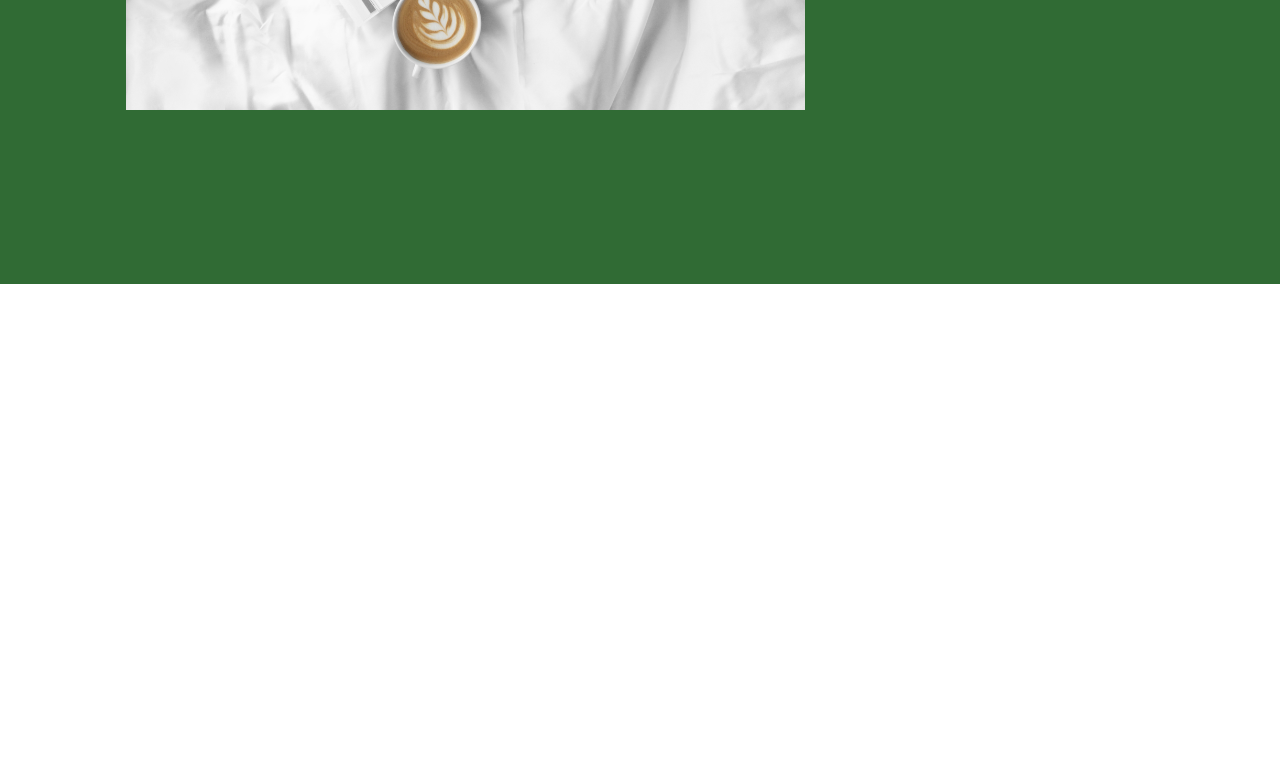
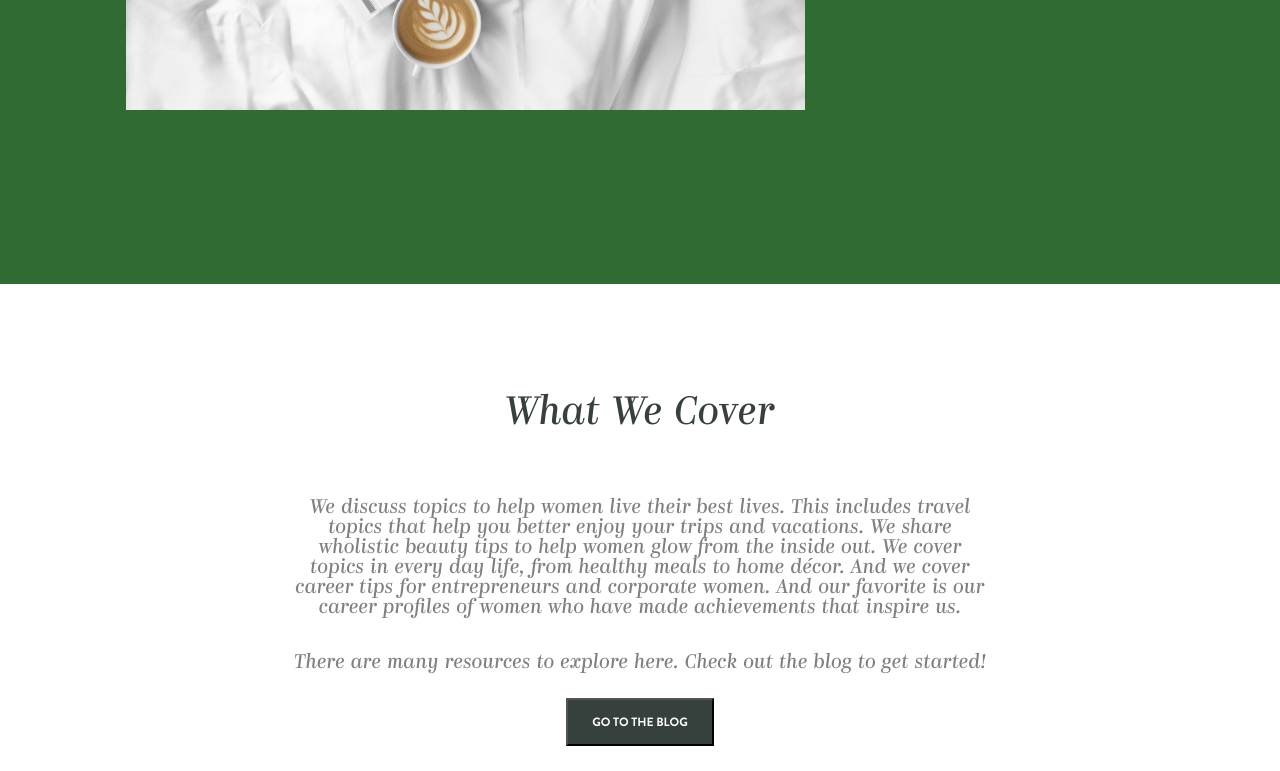
Before and after one commit to davidbaraba/Task_8, a plain HTML site: page index.html in a window 1280 px wide. Shown: the part 1557-2328 px from the top of the page. Before the commit the page ends 1841 px from the top, so only its background shows below. Drawn offline with Linux system fonts and the light colour scheme.

Commit message:
create cover section.

```diff
--- a/css/style.css
+++ b/css/style.css
@@ -94,3 +94,46 @@
     line-height: 1.3;
 }
 /* mission section */
+
+/* cover section */
+.cover{
+    background-color:white;
+    display: flex;
+    justify-content: center;
+}
+.text-box{
+    display: flex;
+    flex-direction: column;
+}
+.text-box h1{
+    color: #36413E;
+    font-family: 'Kazimir-RegularItalic';
+    font-size: 40px;
+    display: flex;
+    justify-content: center;
+    margin: 110px 0 64px 0;
+}
+.text-box p{
+    width: 696px;
+    text-align: center;
+    color: #7F7F7F;
+    font-family: 'Kazimir-RegularItalic';
+    font-size: 20px;
+}
+.text{
+    margin-top: 35px;
+}
+.btn{
+    background-color: #36413E;
+    color: white;
+    margin: 25px 0;
+    width: 148px;
+    height: 48px;
+    font-family: 'Brandon Grotesque Bold';
+    font-size: 12px;
+}
+.btn-div{
+    display: flex;
+    justify-content: center;
+}
+/* cover section */
--- a/index.html
+++ b/index.html
@@ -84,5 +84,21 @@
             </div>
         </article>
     </section>
+    <section class="cover">
+            <div class="text-box">
+                <h1>What We Cover</h1>
+                <p>
+                    We discuss topics to help women live their best lives.
+                    This includes travel topics that help you better enjoy your trips and vacations.
+                    We share wholistic beauty tips to help women glow from the inside out.
+                    We cover topics in every day life, from healthy meals to home décor.
+                    And we cover career tips for entrepreneurs and corporate women.
+                    And our favorite is our career profiles of women who have made achievements that inspire us.</p>
+                <p class="text">There are many resources to explore here. Check out the blog to get started!</p>
+                <div class="btn-div">
+                    <button class="btn">GO TO THE BLOG</button>
+                </div>
+            </div>
+    </section>
 </body>
 </html>
```
